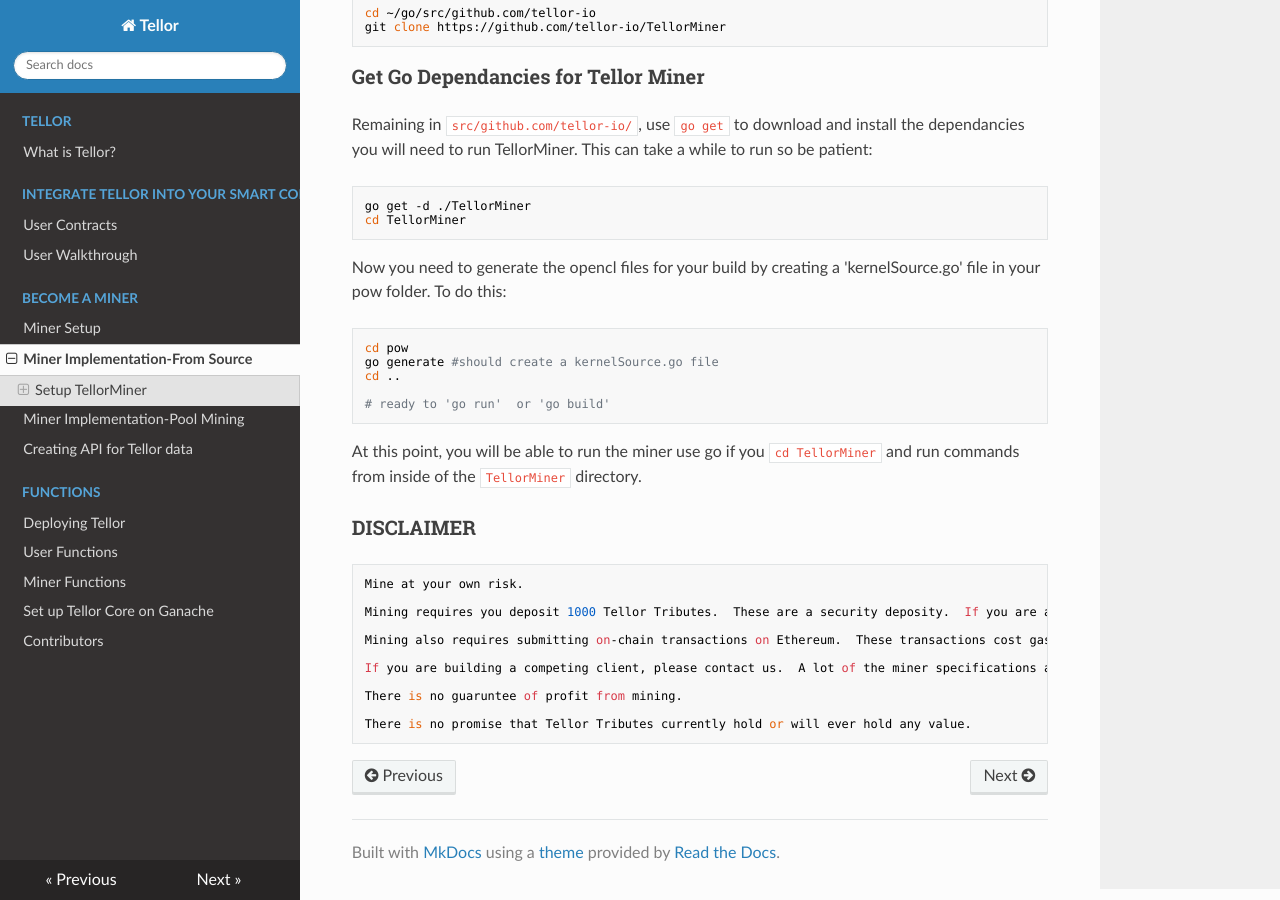
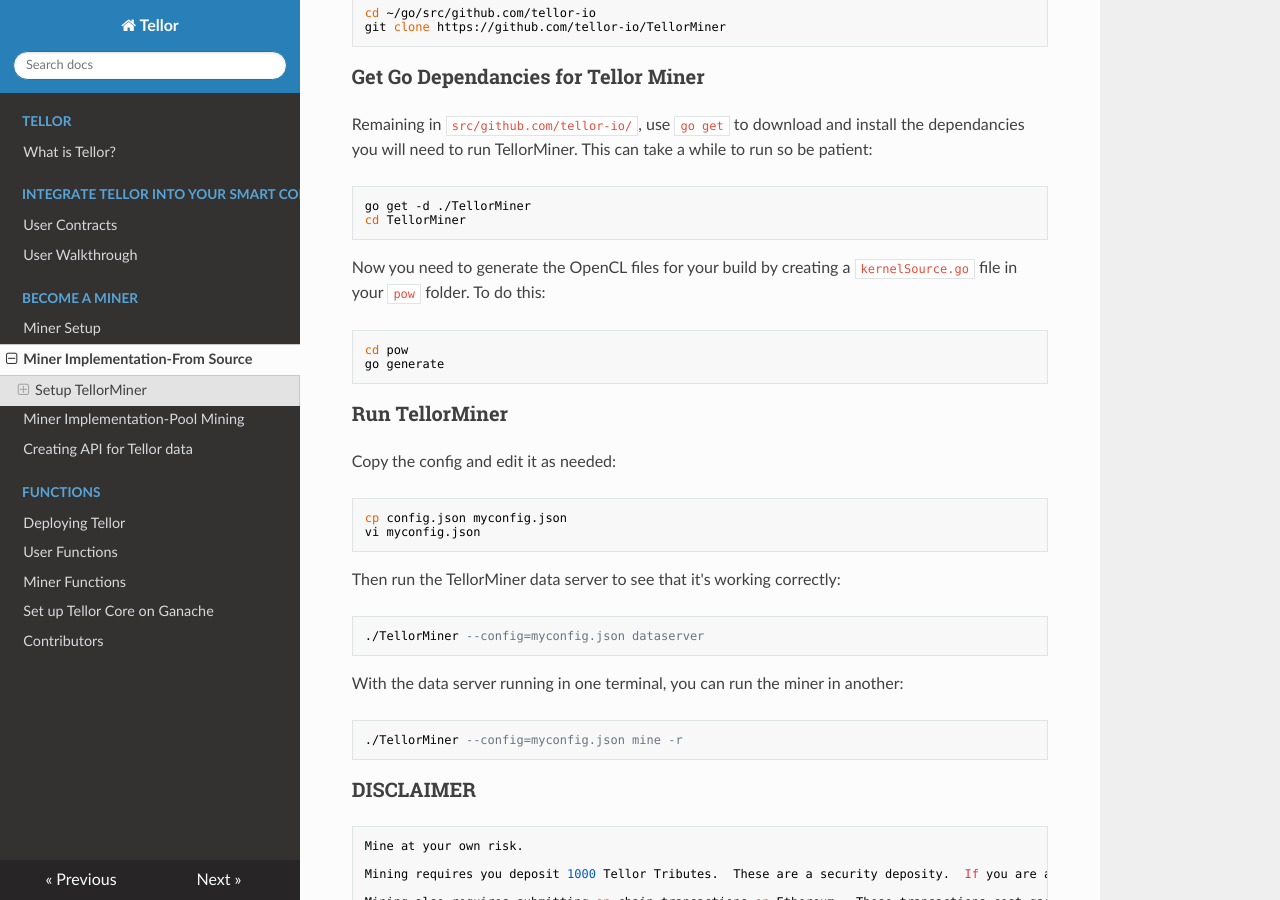
Before and after one commit to tellor-io/TellorDocumentation, an MkDocs documentation site: the page built from docs/MinerSetupFromSource.md, in a window 1280 px wide and 900 px high, scrolled down 1200 px. Built offline with MkDocs 1.6.1, drawn with Linux system fonts in a browser that asks for light colours; nearby versions of some CDN libraries; a script that is not in the unit is left out; some of the changed text lies outside the part shown.

Commit message:
Build from source inst. edit for opencl changes

````diff
--- a/docs/MinerSetupFromSource.md
+++ b/docs/MinerSetupFromSource.md
@@ -2,9 +2,9 @@
 These instructions are for installing and running TellorMiner from source on Linux. These have been tested on Ubuntu 18.04.
 
 ## Setup TellorMiner
-### Install Build Essentials
+### Install OS Dependancies
 ```
-apt-get install build-essential
+apt-get install build-essential pkg-config ocl-icd-opencl-dev
 ```
 ### Install Go
 TellorMiner uses go so start by installing go:
@@ -53,16 +53,27 @@ go get -d ./TellorMiner
 cd TellorMiner
 ```
 
-Now you need to generate the opencl files for your build by creating a 'kernelSource.go' file in your pow folder.  To do this:
+Now you need to generate the OpenCL files for your build by creating a `kernelSource.go` file in your `pow` folder.  To do this:
 
 ```
 cd pow
-go generate #should create a kernelSource.go file
-cd ..
+go generate
+```
 
-# ready to 'go run'  or 'go build'
+### Run TellorMiner
+Copy the config and edit it as needed:
 ```
-At this point, you will be able to run the miner use go if you `cd TellorMiner` and run commands from inside of the `TellorMiner` directory.
+cp config.json myconfig.json
+vi myconfig.json
+```
+Then run the TellorMiner data server to see that it's working correctly:
+```
+./TellorMiner --config=myconfig.json dataserver
+```
+With the data server running in one terminal, you can run the miner in another:
+```
+./TellorMiner --config=myconfig.json mine -r
+```
 
 ### DISCLAIMER
 
````
